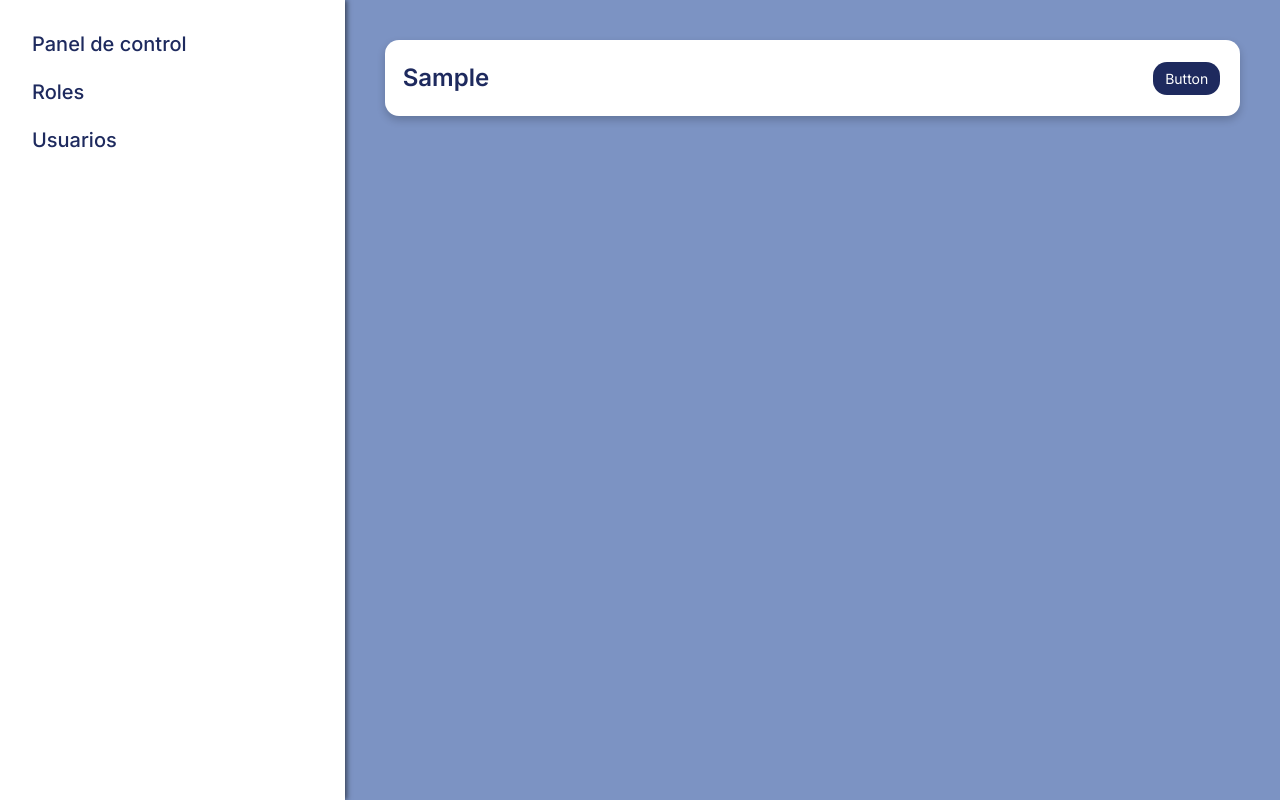
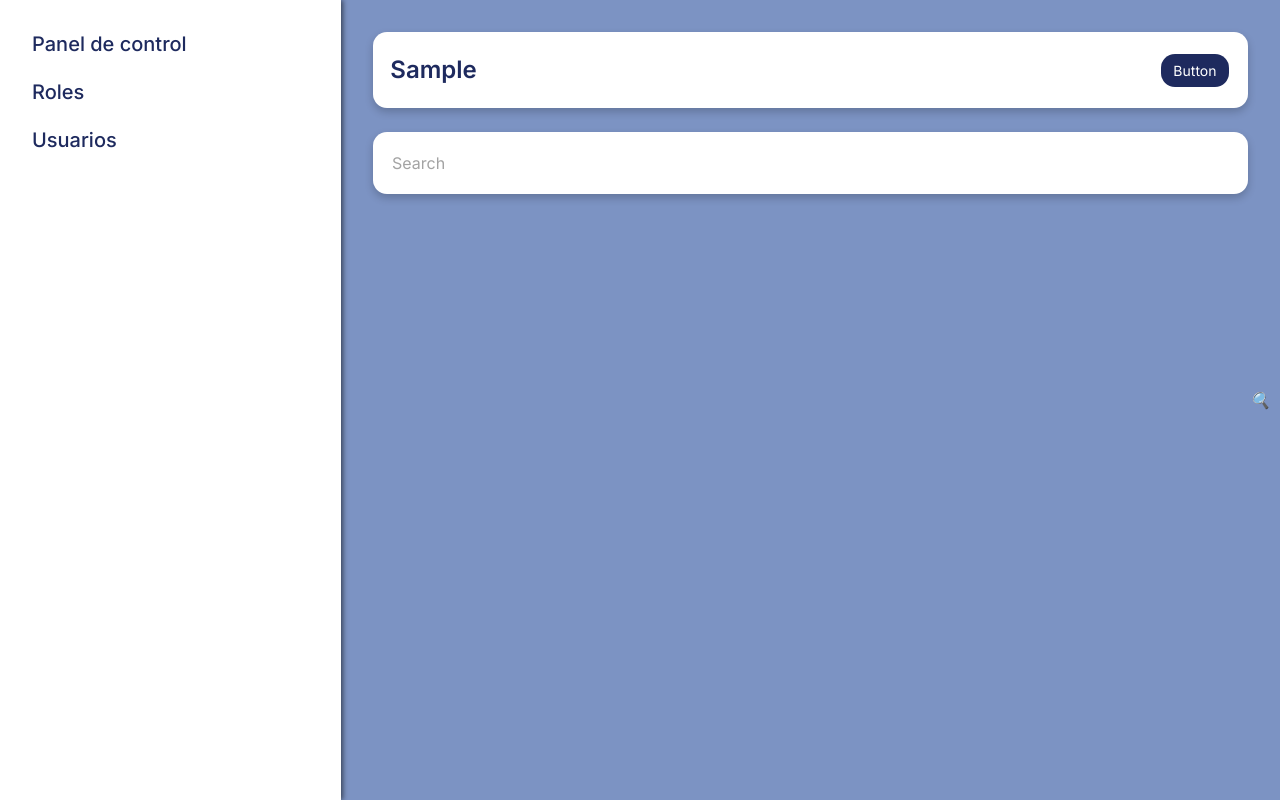
Before and after one commit to RaulBecerraB/TechShare-FrontEnd, a Next.js app: page /admin/roles in a window 1280 px wide. Built offline with nearby package versions, Linux system fonts and the light colour scheme.

Commit message:
feat: add and implement SearchBar.tsx component with search-bar.css
    - Added SearchBar.tsx component.
    - Implemented corresponding styles in search-bar.css.

```diff
--- a/src/app/layout.tsx
+++ b/src/app/layout.tsx
@@ -23,7 +23,7 @@ export default function RootLayout(
         <div className="side-bar">
           <SideNav />
         </div>
-        <div className="m-6" style={{ width: '100%' }}>
+        <div className="m-8" style={{ width: '100%' }}>
         {children}
         </div>
       </body>
--- a/src/components/CommonPage/CommonPage.tsx
+++ b/src/components/CommonPage/CommonPage.tsx
@@ -2,6 +2,7 @@ import React from 'react'
 import '@/styles/containers.css'
 import '@/styles/buttons.css'
 import {inter} from '@/services/fonts'
+import SearchBar from '@/components/SearchBar'
 
 export default function CommonPage() {
   return (
@@ -10,11 +11,12 @@ export default function CommonPage() {
         <p className={` ${inter.className} antialiased font-semibold `} style={{ color: '#1E2A5E', fontSize: '1.5rem' }}>
             Sample
         </p>
-
         <button className='button'>
             Button
         </button>
         </div>
+        <SearchBar/>
+
     </div>
   )
 }
--- /dev/null
+++ b/src/components/SearchBar.tsx
@@ -0,0 +1,11 @@
+import React from 'react'
+import '@/styles/search-bar.css'
+
+export default function SearchBar() {
+  return (
+    <div>
+      <input type="text" className="search-input" placeholder="Search" />
+      <i className="search-icon">&#128269;</i>
+    </div>
+  )
+}
--- a/src/styles/containers.css
+++ b/src/styles/containers.css
@@ -1,7 +1,6 @@
 .white-container
 {
     background-color: white;
-    margin: 1rem;
     padding: 2%;
     border-radius: 14px;
     box-shadow: 0px 4px 8px rgba(0, 0, 0, 0.2);
--- /dev/null
+++ b/src/styles/search-bar.css
@@ -0,0 +1,22 @@
+.search-input {
+    width: 100%; /* Ajusta según sea necesario */
+    border-radius: 14px; /* Bordes redondeados */
+    border: none; /* Sin borde */
+    box-shadow: 0px 4px 8px rgba(0, 0, 0, 0.2); /* Efecto de sombra interna */
+    background-color: white;
+
+    margin-top: 1.5em;
+    margin-bottom: 1.5em;
+    padding: 1.2em;
+  }
+
+  .search-input::placeholder {
+    color: #A3A3A3; /* Color del texto del placeholder */
+  }
+
+  .search-icon {
+     position: absolute;
+     right: 10px;
+     top: 50%;
+     transform: translateY(-50%);
+  }
```
